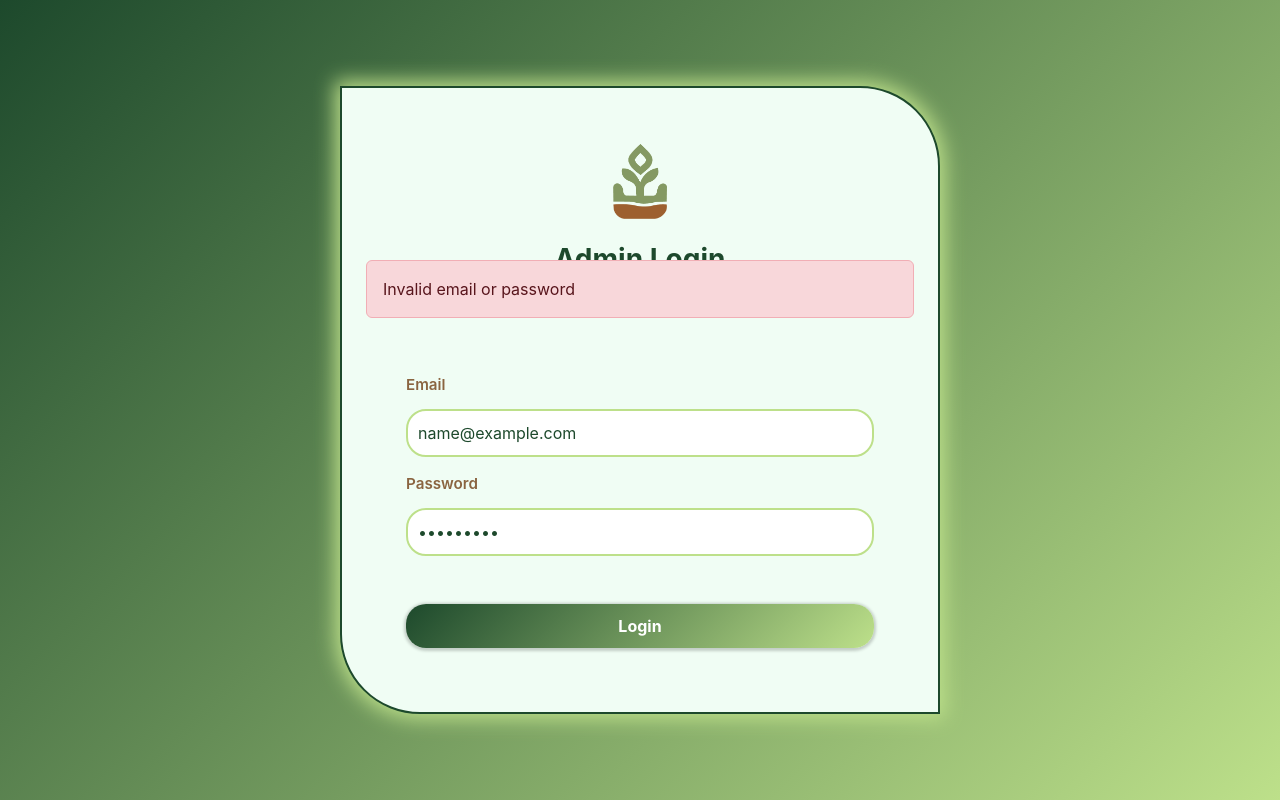
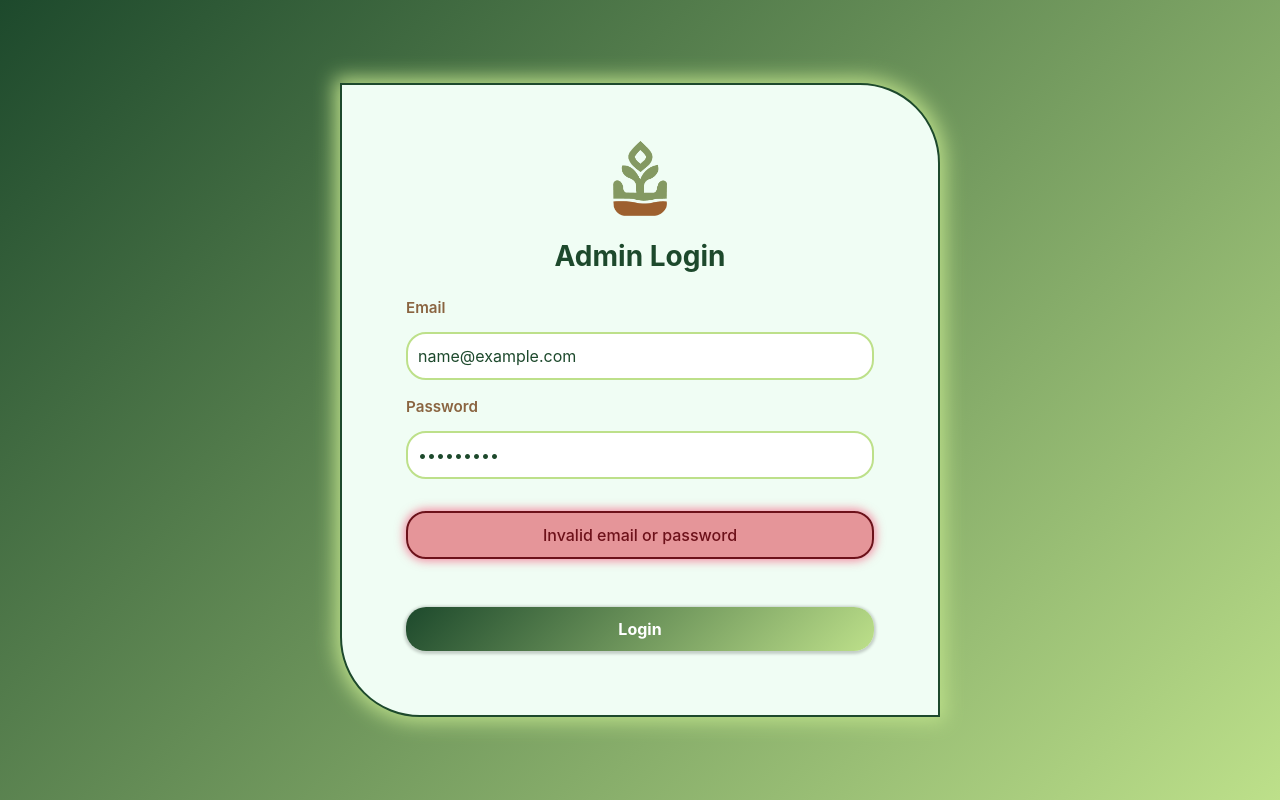
Before and after one commit to V0idStatic/Aniko-Smart-AI, a React (Create React App) app in the folder my-app/: page /admin_login in a window 1280 px wide. Both pictures are taken after typing "name@example.com", "Sample123" into the empty fields and a click on the button "Login". Built offline with nearby package versions, Linux system fonts and the light colour scheme; no server answers.

Commit message:
admin login fixed

```diff
--- a/my-app/src/CSS/admin_login.css
+++ b/my-app/src/CSS/admin_login.css
@@ -48,7 +48,7 @@
     margin-top: 2rem !important;
 }
 
-.adminLog-form button {
+.adminLog-btn {
     background: var(--gradient-secondary);
     border: none !important;
     color: white;
@@ -82,3 +82,15 @@
     border: 2px solid var(--dark-brown) !important;
     background-color: #bee08a26 !important;
 }
+
+.invalidAlert {
+    margin-top: 2rem !important;
+    color: #6d111a !important;
+    background-color: #dc354684 !important;
+    border: 2px solid #6d111a !important;
+    padding: 10px !important;
+    border-radius: 20px !important;
+    text-align: center !important;
+    font-weight: 500 !important;
+    box-shadow: 0px 0px 10px 2px #f6265784 !important;
+}
--- a/my-app/src/Pages/admin_login.tsx
+++ b/my-app/src/Pages/admin_login.tsx
@@ -14,7 +14,6 @@ const AdminLogin: React.FC = () => {
     setError("");
 
     try {
-      // ✅ Login with Supabase Auth
       const { data, error: authError } = await supabase.auth.signInWithPassword({
         email,
         password,
@@ -26,7 +25,6 @@ const AdminLogin: React.FC = () => {
         return;
       }
 
-      // ✅ Check if the logged-in user has admin role
       const user = data?.user;
       if (!user) {
         setError("No user found.");
@@ -36,14 +34,12 @@ const AdminLogin: React.FC = () => {
       const role = user.user_metadata?.role;
       if (role !== "admin") {
         setError("Access denied: Not an admin.");
-        await supabase.auth.signOut(); // logout immediately
+        await supabase.auth.signOut();
         return;
       }
 
-      // ✅ Save session locally (optional)
       localStorage.setItem("adminToken", user.id);
 
-      // ✅ Redirect to admin dashboard
       navigate("/admin_home");
     } catch (err) {
       console.error("Unexpected login error:", err);
@@ -56,8 +52,6 @@ const AdminLogin: React.FC = () => {
       <div className="card shadow p-4 adminLog-card" style={{ width: "600px" }}>
         <img src="PICTURES/Logo-noText.png" className="adminLog-logo" />
         <h3 className="text-center mb-3">Admin Login</h3>
-        {error && <div className="alert alert-danger">{error}</div>}
-
         <form onSubmit={handleSubmit} className="adminLog-form">
           <div className="mb-3">
             <label className="form-label">Email</label>
@@ -83,7 +77,9 @@ const AdminLogin: React.FC = () => {
             />
           </div>
 
-          <button type="submit" className="btn btn-primary w-100">
+          {error && <div className="alert alert-danger invalidAlert">{error}</div>}
+
+          <button type="submit" className="btn btn-primary w-100 adminLog-btn">
             Login
           </button>
         </form>
```
